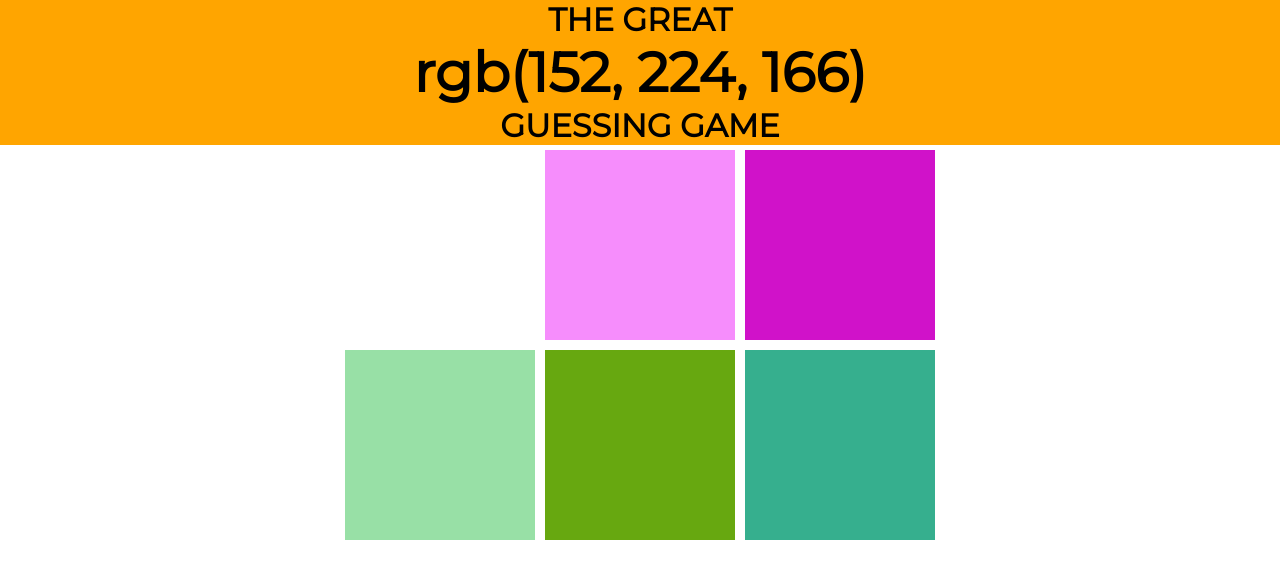
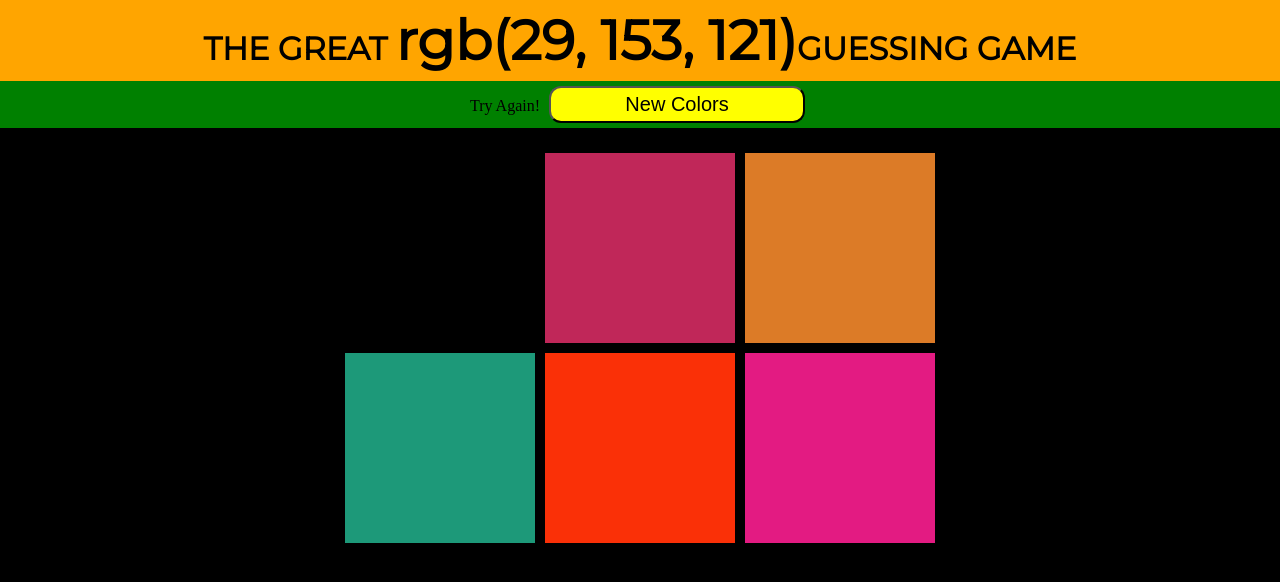
Before and after one commit to bdmcarthur/RGB_Game, a plain HTML site: page index.html in a window 1280 px wide. Both pictures are taken after a click on the element 440 px from the left and 245 px from the top of the page. Drawn offline with Linux system fonts and the light colour scheme.

Commit message:
Restructured Javascript

```diff
--- a/index.html
+++ b/index.html
@@ -9,10 +9,14 @@
     </head>
     <body>
         <div id="heading">
-            <h1>THE GREAT</h1>
-            <h1 id="rgb">NUM</h1>
-            <h1>GUESSING GAME</h1>
+            <h1>THE GREAT <span id="rgb">NUM</span>GUESSING GAME</h1>
         </div>
+
+        <div id="nav">
+            <span id="tagline"></span>
+            <button type="button" name="button">New Colors</button>
+        </div>
+
         <div id="grid">
                 <div class="square"></div>
                 <div class="square"></div>
@@ -21,6 +25,10 @@
                 <div class="square"></div>
                 <div class="square"></div>
         </div>
+
+
+
+
 <script type="text/javascript" src="script.js"></script>
     </body>
 </html>
--- a/script.js
+++ b/script.js
@@ -1,46 +1,71 @@
-// var re = document.getElementById("rgb")
-// var1 = Math.random() * 255
-// var2 = Math.random() * 255
-// var3 = Math.random() * 255
-// re.style.color="rgb" + "(" + var1.toString() + "," + var2.toString() + "," + var3.toString() + ")"
-//
-// var bg = re.style.color
-// console.log(bg)
 
-re = document.getElementsByClassName('square');
-element = document.querySelector(".square");
+square = document.querySelectorAll('.square');
+tagline = document.getElementById('tagline');
+heading = document.getElementById('heading');
+button = document.querySelector('button')
+var coArr = colorPicker();
+var answer = answerNum();
 
-function randomColor(){
-    for (let i = 0; i < re.length; i++) {
-    var index = Math.floor((Math.random() * 5) + 1)
-      re[0].style.backgroundColor = "rgb" + "(" + parseInt(Math.random() * 255) + "," + parseInt(Math.random() * 255) + "," + parseInt(Math.random() * 255) + ")"
-      re[1].style.backgroundColor = "rgb" + "(" + parseInt(Math.random() * 255) + "," + parseInt(Math.random() * 255) + "," + parseInt(Math.random() * 255) + ")"
-      re[2].style.backgroundColor = "rgb" + "(" + parseInt(Math.random() * 255) + "," + parseInt(Math.random() * 255) + "," + parseInt(Math.random() * 255) + ")"
-      re[3].style.backgroundColor = "rgb" + "(" + parseInt(Math.random() * 255) + "," + parseInt(Math.random() * 255) + "," + parseInt(Math.random() * 255) + ")"
-      re[4].style.backgroundColor = "rgb" + "(" + parseInt(Math.random() * 255) + "," + parseInt(Math.random() * 255) + "," + parseInt(Math.random() * 255) + ")"
-      re[5].style.backgroundColor = "rgb" + "(" + parseInt(Math.random() * 255) + "," + parseInt(Math.random() * 255) + "," + parseInt(Math.random() * 255) + ")"
 
+button.addEventListener("click", function(){
+    heading.style.backgroundColor = "orange";
+    coArr = colorPicker();
+    answer = answerNum();
+    squareAssigner();
+    play();
+})
+
+
+function colorPicker(){
+var colorArr = [];
+//chooses random RGB for each square
+for (var i = 0; i < square.length; i++) {
+    colorArr.push("rgb" + "(" + parseInt(Math.random() * 256) + ", " + parseInt(Math.random() * 256) + ", " + parseInt(Math.random() * 256) + ")")
 }
-var numPick = re[index].style.backgroundColor
-var rgb = document.getElementById('rgb')
-rgb.textContent = numPick
+return colorArr;
+}
 
-for (let i = 0; i < 6; i++) {
-re[i].addEventListener("click", function(){
-    if (numPick !== re[i].style.backgroundColor){
-        re[i].style.backgroundColor = "white"
-    }
-    else {
-        for (let i = 0; i < re.length; i++) {
-            re[i].style.backgroundColor = numPick
-        }
-    }
+
+
+function squareAssigner(){
+//gives each square a color
+for (var i = 0; i < coArr.length; i++){
+        square[i].style.backgroundColor = coArr[i]
 }
-)
 
 }
 
+function answerNum(){
+var code = coArr[Math.floor(Math.random() * 6)]
+rgbText = document.getElementById('rgb')
+rgbText.textContent = code
+return code;
 
 }
 
-randomColor()
+function play(){
+//changes square background for a right or wrong answer
+for (let i = 0; i < square.length; i++)
+{square[i].addEventListener("click", function()
+    {if (answer !== square[i].style.backgroundColor)
+        {console.log(answer + "is answer" + square[i].style.backgroundColor + "is square")
+        square[i].style.backgroundColor = "black"
+        tagline.textContent = "Try Again!"
+        }
+    else {
+        for (let i = 0; i < square.length; i++)
+            {square[i].style.backgroundColor = answer
+            }
+        heading.style.backgroundColor = answer
+        tagline.textContent = "Correct!"
+        button.textContent = "Play Again?"
+         }
+    }
+)
+}
+}
+
+colorPicker();
+answerNum();
+squareAssigner();
+play();
--- a/styles.css
+++ b/styles.css
@@ -1,12 +1,12 @@
-
 body {
     margin:0;
     padding:0;
+    background-color: black;
 }
 
 h1 {
-    margin:0;
-    padding:0;
+    margin: 0;
+    padding: 7px;
 }
 
 #heading {
@@ -21,15 +21,31 @@ h1 {
     font-size: 55px;
 }
 
+#nav {
+    background-color: green;
+    text-align:center;
+}
+
+button {
+    border-radius: 12px;
+    background-color: yellow;
+    font-size: 20px;
+    margin: 5px;
+    padding: 5px;
+    width: 20%;
+}
+
 #grid {
     display: grid;
     width: 600px;
     grid-template-columns: 200px 200px 200px;
     grid-auto-rows: 200px;
+    padding: 20px;
     margin-left: auto;
     margin-right: auto;
 }
+
 .square {
-        padding: 5px;
-        margin: 5px;
+    padding: 5px;
+    margin: 5px;
     }
```
Also changed, not shown: 1 other file. Lines whose indentation alone changed are shown as unchanged.
